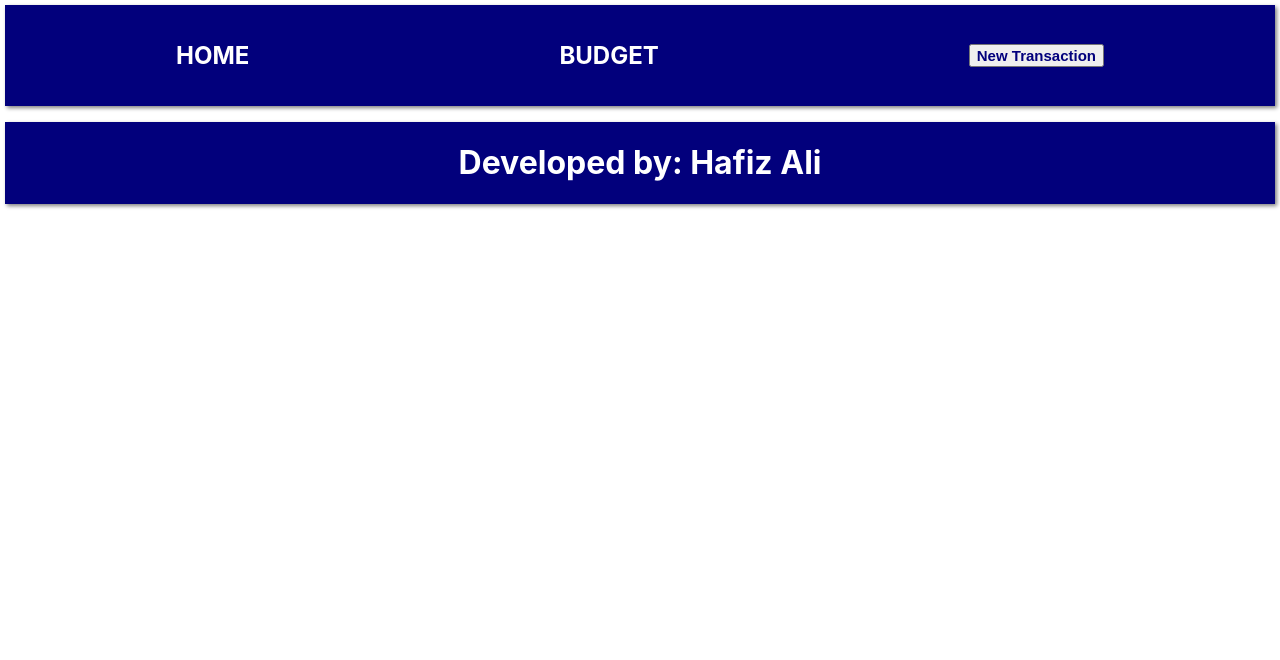
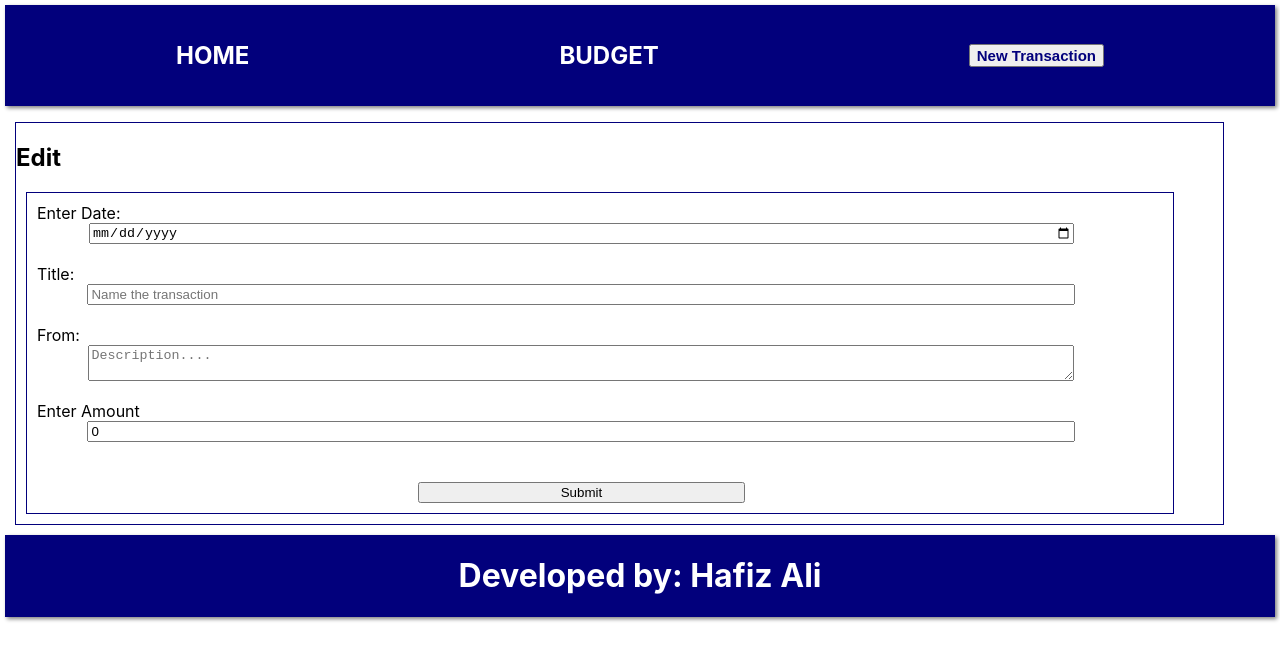
Before and after one commit to mohsinali678/react-budget-app, a React (Create React App) app: page /transactions/1/edit in a window 1280 px wide. Shown: the top 660 px of the page. Built offline with nearby package versions, Linux system fonts and the light colour scheme; no server answers.

Commit message:
Added Edit Component and Update Route

```diff
--- a/src/App.js
+++ b/src/App.js
@@ -11,6 +11,7 @@ import Home from './Pages/Home';
 import Index from './Pages/Index';
 import New from './Pages/New';
 import Show from './Pages/Show';
+import Edit from './Pages/Edit';
 
 
 //COMPONENTS
@@ -94,9 +95,12 @@ export default class App extends Component {
                 <New addBudgetLog={this.addBudgetLog}/>
             </Route>
 
-
             <Route exact path="/transactions/:index">
                 <Show transactions={transactions} deleteBudgetLog={this.deleteBudgetLog}/>
+            </Route>
+
+            <Route path="/transactions/:index/edit">
+                <Edit updateBudgetLog={this.updateBudgetLog}/>
             </Route>
           </Switch>
         </main>
--- /dev/null
+++ b/src/Components/BudgetLogEditForm.js
@@ -0,0 +1,101 @@
+import React, { Component } from 'react'
+import axios from "axios";
+import { withRouter } from 'react-router'
+import { apiURL } from "../util/apiURL";
+
+export class BudgetLogEditForm extends Component {
+    constructor(){
+        super();
+
+        this.state = {
+            transaction :{
+                transactionDate: "",
+                transactionName: "",
+                transactionFrom:"",
+                transactionAmount: 0
+            }
+        }
+
+        this.API_BASE = apiURL();
+    }
+
+    handleTextChange = (e) => {
+        const {transaction} = this.state;
+        this.setState({
+            transaction: {...transaction, [e.target.id]:e.target.value}
+        })
+    }
+
+
+    handleSubmit = (e) => {
+        e.preventDefault();
+        const {updateBudgetLog} = this.props;
+        updateBudgetLog(this.state.transaction, this.props.match.params.index);
+        this.props.history.push("/transactions");
+    }
+
+    componentDidMount = () => {
+        axios.get(`${this.API_BASE}/transactions/${this.props.match.params.index}`)
+        .then(response => {
+            this.setState({
+                transaction:{...response.data.payload}
+            })
+        },
+        error => console.error(`Error: ${error}`)
+        )
+        .catch(c => console.warn(`Warning: ${c}`))
+    }
+
+    render() {
+        const { transaction } = this.state;
+
+        return (
+            <div className="New">
+                <form onSubmit={this.handleSubmit}>
+                <label htmlFor="transactionDate">Enter Date:</label>
+                    <input
+                        id="transactionDate"
+                        type="Date"
+                        value={transaction.transactionDate}
+                        onChange={this.handleTextChange}
+                        required
+                    />
+                    <br />
+                    <label htmlFor="transactionName">Title:</label>
+                    <input
+                        id="transactionName"
+                        type="text"
+                        value={transaction.transactionName}
+                        onChange={this.handleTextChange}
+                        placeholder = "Name the transaction"
+                        required
+                    />
+                    <br />
+                    <label htmlFor="transactionFrom">From:</label>
+                    <textarea
+                        id="transactionFrom"
+                        value={transaction.transactionFrom}
+                        onChange={this.handleTextChange}
+                        placeholder = "Description...."
+                        required
+                    />
+                    <br />
+                    <label htmlFor="transactionAmount">Enter Amount</label>
+                    <input
+                        id="transactionAmount"
+                        type="number"
+                        value={transaction.transactionAmount}
+                        onChange={this.handleTextChange}
+                        placeholder = "Enter amount"
+                        required
+                    />
+                    <br />
+                    <br />
+                    <input type="submit" />
+                </form>
+            </div>
+        )
+    }
+}
+
+export default withRouter(BudgetLogEditForm)
--- /dev/null
+++ b/src/Pages/Edit.js
@@ -0,0 +1,13 @@
+import BudgetLogEditForm from "../Components/BudgetLogEditForm";
+
+function Edit(props) {
+    const {updateBudgetLog} = props;
+    return (
+        <div className="New Edit">
+            <h2>Edit</h2>
+            <BudgetLogEditForm updateBudgetLog={updateBudgetLog}/>
+        </div>
+    )
+}
+
+export default Edit
```
